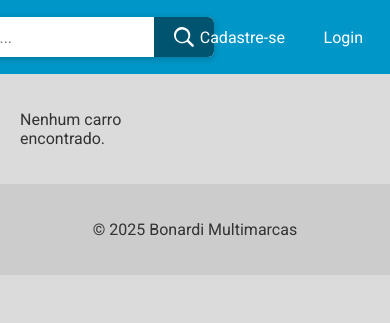
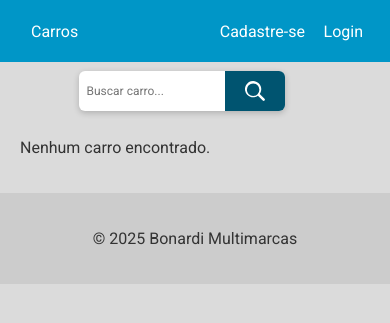
Before and after one commit to David-Bonardi/Django-cars, a Django app: page /cars/ in a window 390 px wide. Shown: the top 323 px of the page. Run offline with Django 5.2, Linux system fonts and the light colour scheme; data that the repository does not hold is empty.

Commit message:
Configurando a responsividade da aplicação

```diff
--- a/accounts/templates/login.html
+++ b/accounts/templates/login.html
@@ -9,6 +9,9 @@
     background: #005977;
     border-radius: 12px;
     box-shadow: 0 6px 20px rgba(0,0,0,0.3);
+    @media(max-width: 768px){
+        width: 320px;
+    }
     }
 
     .form-group input {
--- a/accounts/templates/register.html
+++ b/accounts/templates/register.html
@@ -9,6 +9,9 @@
     background: #005977;
     border-radius: 12px;
     box-shadow: 0 6px 20px rgba(0,0,0,0.3);
+    @media(max-width: 768px){
+        width: 320px;
+    }
     }
 
     .form-group input {
--- a/app/templates/base.html
+++ b/app/templates/base.html
@@ -18,6 +18,10 @@
         color: #fff;
         text-align: center;
         padding: 12px;
+
+        @media(max-width: 768px){
+          padding: 6px;
+        }
     }
 
     footer {
@@ -71,6 +75,10 @@
     .username, .btn-register{
       position: absolute;
       right: 80px;
+
+      @media(max-width: 768px){
+      right: 60px;
+      }
     }
 
     .username{
@@ -89,6 +97,11 @@
       border-radius: 6px;
       overflow: hidden;
       box-shadow: 0 2px 6px rgba(0, 0, 0, 0.2);
+
+      @media (max-width: 768px){
+        text-align: center;
+        align-items: center;
+    }
     }
 
     .search-box input[type="text"] {
@@ -97,6 +110,11 @@
       font-size: 16px;
       outline: none;
       width: 230px;
+      @media(max-width: 768px){
+        width: 130px;
+        padding: 6px 8px;
+        font-size: 12px;
+      }
     }
 
     button{
--- a/cars/templates/car_detail.html
+++ b/cars/templates/car_detail.html
@@ -12,6 +12,9 @@
       max-width: 500px;
       margin: 20px auto 0;
       margin-bottom: 20px;
+      @media(max-width: 768px){
+        width: 90%;
+      }
     }
 
     .car-card:hover {
@@ -24,6 +27,9 @@
       width: 100%;
       height: 300px;
       object-fit: cover;
+      @media(max-width: 768px){
+        height: 200px;
+      }
     }
 
     .car-card h2 {
--- a/cars/templates/cars.html
+++ b/cars/templates/cars.html
@@ -59,15 +59,22 @@
 
     @media (max-width: 768px) {
     .car-grid {
-        grid-template-columns: repeat(2, 1fr);
+        grid-template-columns: repeat(1, 1fr);
+        margin-top: 40px;
     }
     }
 
     form {
         padding: 20px;
         position: absolute;
-        top: -3px;
-        right: 40%;
+        top: 63px;
+        right: 25%;
+        @media(max-width: 768px){
+            padding: 8px;
+            text-align: center;
+            align-items: center;
+            margin: 0 auto;
+        }
     }
 
     .price{
```
Also changed, not shown: cars/templates/car_update.html (+9 -0 lines), cars/templates/new_car.html (+10 -0 lines).
